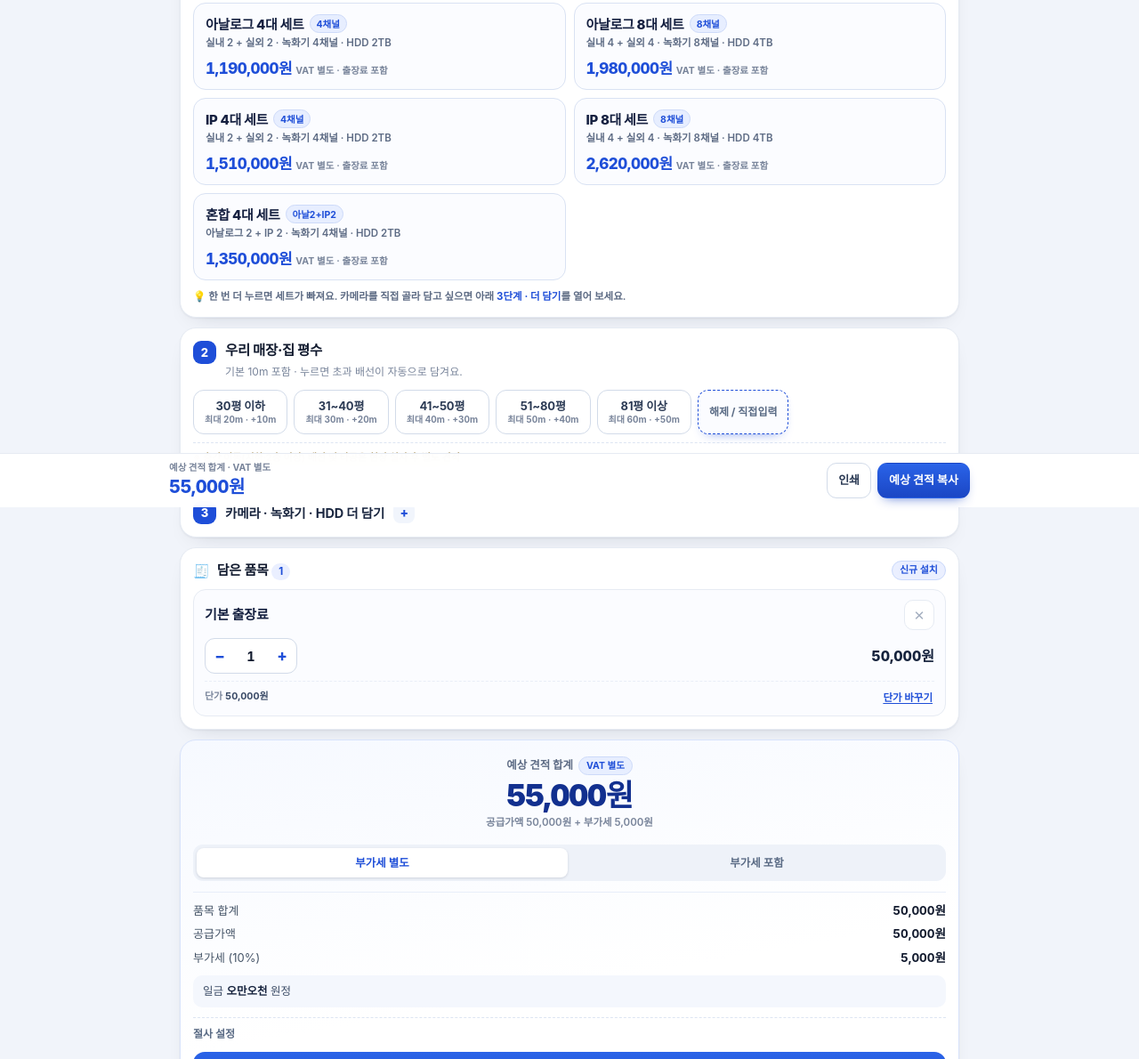
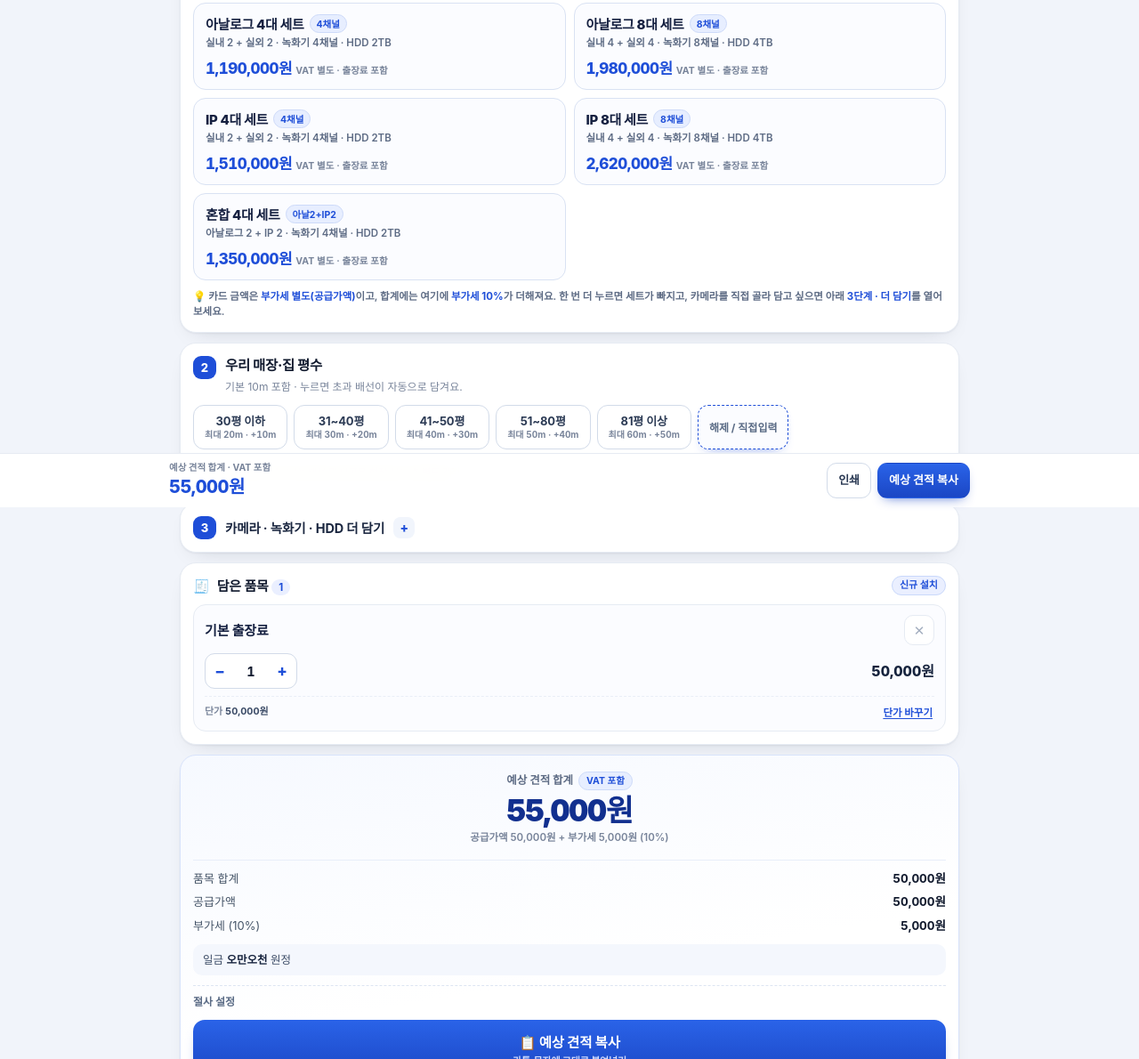
Before and after one commit to myc8101-cmyk/cctv, a plain HTML site: page index.html in a window 1280 px wide. Shown: the part 230-1420 px from the top of the page at 89% size. Drawn offline with Linux system fonts and the light colour scheme.

Commit message:
부가세는 항상 10% 가산으로 단일화 — 별도/포함 토글 제거, 합계는 VAT 포함 총액
- compute(): 공급가액 = 단수처리(품목합계), 부가세 = 공급가액×10%, 합계 = 공급가액+부가세 (÷1.1 역산 제거)
- 합계 카드의 부가세 별도/포함 토글(#vatSeg) 제거, 라벨을 VAT 포함으로 통일
- 세트 카드·수리 카드 단가는 부가세 별도(공급가액) 기준임을 안내로 명확화
- 인쇄·카톡 복사: 공급가액 / 부가세(10%) / 합계(부가세 포함), '상기 금액은 부가세(VAT) 포함' 고정
- 기존 localStorage(vat: excl/incl) 저장값도 오류 없이 로드

```diff
--- a/index.html
+++ b/index.html
@@ -5,7 +5,7 @@
 <meta name="viewport" content="width=device-width, initial-scale=1, viewport-fit=cover">
 <meta name="theme-color" content="#12308f">
 <title>CCTV 설치·수리 예상 견적 | 클릭 몇 번으로 예상 금액 확인</title>
-<meta name="description" content="CCTV 설치·고장 수리 예상 금액을 클릭 몇 번으로 확인하는 소비자용 예상 견적기. 세트 선택 → 평수 선택 → 예상 금액 확인. 기본 출장료 5만 원 포함, 부가세 자동 계산, 카톡 요약 복사, A4 인쇄/PDF. 최종 금액은 현장 실사 후 확정됩니다.">
+<meta name="description" content="CCTV 설치·고장 수리 예상 금액을 클릭 몇 번으로 확인하는 소비자용 예상 견적기. 세트 선택 → 평수 선택 → 예상 금액 확인. 기본 출장료 5만 원 포함, 부가세(VAT) 10% 자동 가산, 카톡 요약 복사, A4 인쇄/PDF. 최종 금액은 현장 실사 후 확정됩니다.">
 <link rel="icon" href="icon.svg" type="image/svg+xml">
 <link rel="apple-touch-icon" href="icon.svg">
 <link rel="manifest" href="manifest.webmanifest">
@@ -469,7 +469,7 @@
       </div>
     </div>
     <div class="set-cards" id="setCards"></div>
-    <p class="set-note">💡 한 번 더 누르면 세트가 빠져요. 카메라를 직접 골라 담고 싶으면 아래 <b>3단계 · 더 담기</b>를 열어 보세요.</p>
+    <p class="set-note">💡 카드 금액은 <b>부가세 별도(공급가액)</b>이고, 합계에는 여기에 <b>부가세 10%</b>가 더해져요. 한 번 더 누르면 세트가 빠지고, 카메라를 직접 골라 담고 싶으면 아래 <b>3단계 · 더 담기</b>를 열어 보세요.</p>
   </section>
 
   <!-- 2단계: 평수 (신규 설치) -->
@@ -528,14 +528,9 @@
   <!-- 합계 -->
   <section class="card sum-card no-print">
     <div class="hero">
-      <span class="hero-cap">예상 견적 합계 <em class="vat-pill" id="vatPill">VAT 별도</em></span>
+      <span class="hero-cap">예상 견적 합계 <em class="vat-pill" id="vatPill">VAT 포함</em></span>
       <strong class="hero-total" id="heroTotal">0원</strong>
       <span class="hero-sub" id="heroSub"></span>
-    </div>
-
-    <div class="seg" id="vatSeg" role="group" aria-label="부가세 처리">
-      <button type="button" data-vat="excl" class="on">부가세 별도</button>
-      <button type="button" data-vat="incl">부가세 포함</button>
     </div>
 
     <dl class="sums">
@@ -613,7 +608,7 @@
 <div class="bottombar no-print">
   <div class="bb-inner">
     <div class="bb-total">
-      <span id="bbCap">예상 견적 합계 · VAT 별도</span>
+      <span id="bbCap">예상 견적 합계 · VAT 포함</span>
       <strong id="bbTotal">0원</strong>
     </div>
     <div class="bb-actions">
@@ -645,7 +640,8 @@
 
   var STORE = 'cctv-quote-calculator.v1';
 
-  // 단가는 VAT 별도 기준.
+  // 품목 단가·세트 금액은 모두 VAT 별도(공급가액) 기준이다.
+  // 합계는 언제나 '공급가액 + 부가세 10%'이며, 부가세는 떼지 않고 더한다(부가세는 넣고 뺄 수 있는 것이 아니므로 항상 포함 판매).
   // 기본 출장료(50,000원)는 신규 설치·고장 수리 모두, 초기 상태와 모든 세트에 무조건 포함된다.
   var FEE = { name: '기본 출장료', short: '기본 출장료', spec: '출장·방문 · 식', price: 50000, fee: true };
 
@@ -948,8 +944,9 @@
   // 한 견적(모드별)의 기본값 — 신규 설치·고장 수리는 서로 섞이지 않게 따로 담는다.
   // band는 신규 설치의 평형 선택(추가 배선 자동 계산) 전용.
   // setKey는 1단계에서 고른 세트(카드 강조·교체용).
+  // vat은 예전 저장값 호환용으로만 남겨 둔다(계산에는 쓰지 않고 항상 부가세 포함).
   function newQuote() {
-    return { items: [newItem(feePreset())], vat: 'excl', rounding: 0, band: '', setKey: '' };
+    return { items: [newItem(feePreset())], vat: 'incl', rounding: 0, band: '', setKey: '' };
   }
 
   function freshState() {
@@ -990,7 +987,7 @@
       if (!q || typeof q !== 'object') return;
       var items = sanitizeItems(q.items);
       if (items.length) st.quotes[mk].items = items;
-      st.quotes[mk].vat = q.vat === 'incl' ? 'incl' : 'excl';
+      st.quotes[mk].vat = 'incl';
       st.quotes[mk].rounding = [0, 1000, 10000].indexOf(Number(q.rounding)) !== -1 ? Number(q.rounding) : 0;
       st.quotes[mk].band = (mk === 'install' && bandDef(q.band)) ? q.band : '';
       st.quotes[mk].setKey = (mk === 'install' && SETS.install[q.setKey]) ? q.setKey : '';
@@ -1038,16 +1035,11 @@
       rows.push({ id: it.id, name: it.name, qty: it.qty, price: it.price, amt: amt });
     });
 
-    var supply, vat, total;
-    if (Q().vat === 'incl') {
-      total = truncTo(rawSum, Q().rounding);
-      vat = Math.round(total * 0.1 / 1.1);
-      supply = total - vat;
-    } else {
-      supply = truncTo(rawSum, Q().rounding);
-      vat = Math.round(supply * 0.1);
-      total = supply + vat;
-    }
+    // 부가세는 넣고 뺄 수 있는 것이 아니다 → 표시 단가를 공급가액으로 두고 항상 10%를 더해 총액을 낸다.
+    // (예전 '부가세 포함' 모드처럼 ÷1.1로 역산해 금액이 줄어드는 일은 없다.)
+    var supply = truncTo(rawSum, Q().rounding);
+    var vat = Math.round(supply * 0.1);
+    var total = supply + vat;
 
     return {
       rows: rows,
@@ -1282,18 +1274,15 @@
       if (pv) pv.textContent = wonUnit(it.price);
     });
 
-    var incl = Q().vat === 'incl';
     $('#heroTotal').textContent = wonUnit(c.total);
     $('#bbTotal').textContent = wonUnit(c.total);
-    $('#vatPill').textContent = incl ? 'VAT 포함' : 'VAT 별도';
-    $('#bbCap').textContent = '예상 견적 합계 · ' + (incl ? 'VAT 포함' : 'VAT 별도');
-    $('#heroSub').textContent = incl
-      ? '공급가액 ' + wonUnit(c.supply) + ' + 부가세 ' + wonUnit(c.vat) + ' (포함)'
-      : '공급가액 ' + wonUnit(c.supply) + ' + 부가세 ' + wonUnit(c.vat);
+    $('#vatPill').textContent = 'VAT 포함';
+    $('#bbCap').textContent = '예상 견적 합계 · VAT 포함';
+    $('#heroSub').textContent = '공급가액 ' + wonUnit(c.supply) + ' + 부가세 ' + wonUnit(c.vat) + ' (10%)';
     $('#sumRaw').textContent = wonUnit(c.rawSum);
     $('#sumSupply').textContent = wonUnit(c.supply);
     $('#sumVat').textContent = wonUnit(c.vat);
-    $('#vatLabel').textContent = incl ? '부가세 (포함 10%)' : '부가세 (10%)';
+    $('#vatLabel').textContent = '부가세 (10%)';
     $('#koreanAmt').textContent = koreanAmount(c.total);
     $('#itemCount').textContent = String(Q().items.length);
 
@@ -1331,7 +1320,7 @@
     }).join('') : '<tr><td colspan="5" class="c">내용 없음</td></tr>';
 
     var notes = [];
-    notes.push(Q().vat === 'incl' ? '※ 상기 금액은 부가세(VAT) 포함 금액입니다.' : '※ 상기 금액은 부가세(VAT) 별도 금액입니다.');
+    notes.push('※ 상기 금액은 부가세(VAT) 포함 금액입니다.');
     notes.push('※ 예상 견적이며 최종 금액은 현장 실사 후 확정됩니다.');
     if (Q().rounding) notes.push('※ 단수 처리: ' + roundLabel(Q().rounding) + ' 적용');
     notes.push('※ 견적 유효기간은 발행일로부터 30일입니다.');
@@ -1358,8 +1347,8 @@
           '<div class="doc-notes">' + notes.map(function (n) { return '<p>' + n + '</p>'; }).join('') + '</div>' +
           '<table class="sum">' +
             '<tr><th>공급가액</th><td>' + won(c.supply) + '</td></tr>' +
-            '<tr><th>부가세</th><td>' + won(c.vat) + '</td></tr>' +
-            '<tr class="grand"><th>합계금액</th><td>' + won(c.total) + ' 원</td></tr>' +
+            '<tr><th>부가세(10%)</th><td>' + won(c.vat) + '</td></tr>' +
+            '<tr class="grand"><th>합계금액<br>(부가세 포함)</th><td>' + won(c.total) + ' 원</td></tr>' +
           '</table>' +
         '</div>' +
         '<div class="doc-korean">일금 ' + koreanAmount(c.total) + ' 원정</div>' +
@@ -1393,17 +1382,13 @@
     }
     lines.push('');
 
-    if (Q().vat === 'incl') {
-      lines.push('합계 ' + wonUnit(c.total) + ' (부가세 포함)');
-      lines.push('공급가액 ' + wonUnit(c.supply) + ' / 부가세 ' + wonUnit(c.vat));
-    } else {
-      lines.push('공급가액 ' + wonUnit(c.supply));
-      lines.push('부가세(10%) ' + wonUnit(c.vat));
-      lines.push('합계 ' + wonUnit(c.total));
-    }
+    lines.push('공급가액 ' + wonUnit(c.supply));
+    lines.push('부가세(10%) ' + wonUnit(c.vat));
+    lines.push('합계 ' + wonUnit(c.total) + ' (부가세 포함)');
     lines.push('일금 ' + koreanAmount(c.total) + ' 원정');
     if (Q().rounding) lines.push('(' + roundLabel(Q().rounding) + ')');
     lines.push('');
+    lines.push('※ 상기 금액은 부가세(VAT) 포함 금액입니다.');
     lines.push('※ 예상 견적이며 최종 금액은 현장 실사 후 확정됩니다.');
     lines.push('※ 견적 유효기간 30일');
     if (meta.memo && meta.memo.trim()) lines.push('※ ' + meta.memo.trim());
@@ -1511,14 +1496,6 @@
       state.meta.date = e.target.value; renderPrint(compute()); save();
     });
 
-    document.querySelectorAll('#vatSeg button').forEach(function (b) {
-      b.addEventListener('click', function () {
-        Q().vat = b.getAttribute('data-vat');
-        document.querySelectorAll('#vatSeg button').forEach(function (x) { x.classList.remove('on'); });
-        b.classList.add('on');
-        updateTotals();
-      });
-    });
     document.querySelectorAll('#roundSeg button').forEach(function (b) {
       b.addEventListener('click', function () {
         Q().rounding = Number(b.getAttribute('data-round'));
@@ -1719,9 +1696,6 @@
     $('#quoteNo').value = state.meta.no || '';
     $('#issuer').value = state.meta.issuer || '';
     $('#memo').value = state.meta.memo || '';
-    document.querySelectorAll('#vatSeg button').forEach(function (b) {
-      b.classList.toggle('on', b.getAttribute('data-vat') === Q().vat);
-    });
     document.querySelectorAll('#roundSeg button').forEach(function (b) {
       b.classList.toggle('on', Number(b.getAttribute('data-round')) === Q().rounding);
     });
```
Also changed, not shown: 1 other file.
